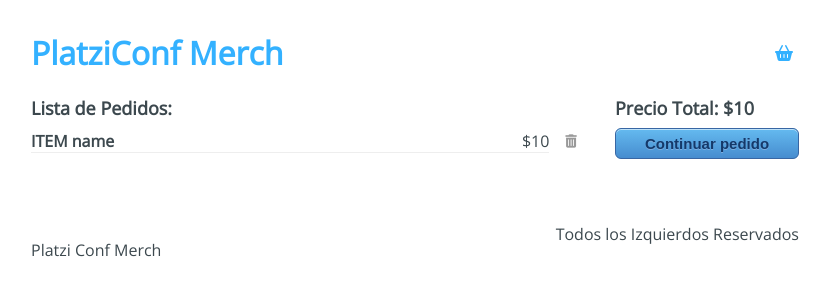
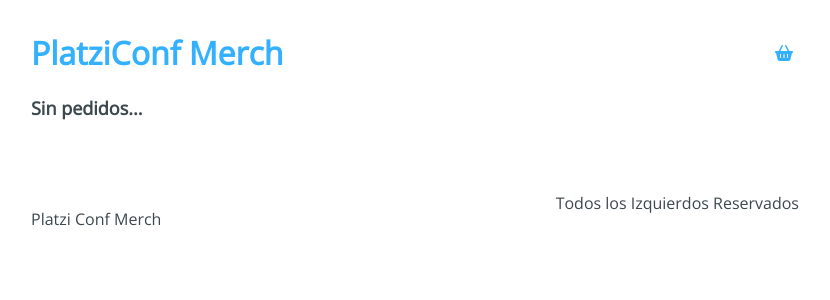
Before and after one commit to darcdev/Platzi-Conf-Merch, a React app: page /checkout in a window 1280 px wide. Shown: the top 300 px of the page, without its empty margins (225-1055 px from the left). Built offline with nearby package versions, Linux system fonts and the light colour scheme.

Commit message:
agregando al carrito productos con precio

```diff
--- a/src/components/Header.jsx
+++ b/src/components/Header.jsx
@@ -1,8 +1,12 @@
-import React from 'react';
+import React, { useContext } from 'react';
 import { Link } from 'react-router-dom';
 import '../styles/components/Header.css';
 
+import AppContext from '../context/AppContext';
+
 const Header = () => {
+  const { state } = useContext(AppContext);
+  const { cart } = state;
   return (
     <div className="Header">
       <h1 className="Header-title">
@@ -12,6 +16,7 @@
         <Link to="/checkout">
           <i className="fas fa-shopping-basket" />
         </Link>
+        {cart.length > 0 && <div className="Header-alert">{cart.length}</div>}
       </div>
     </div>
   );
--- a/src/components/Product.jsx
+++ b/src/components/Product.jsx
@@ -1,6 +1,6 @@
 import React from 'react';
 
-const Product = ({ product }) => {
+const Product = ({ product, handleAddToCart }) => {
   return (
     <div className="Products-item">
       <img src={product.image} alt={product.title} />
@@ -10,7 +10,9 @@
         </h2>
         <p>{product.description}</p>
       </div>
-      <button type="button">Comprar</button>
+      <button type="button" onClick={() => handleAddToCart(product)}>
+        Comprar
+      </button>
     </div>
   );
 };
--- a/src/components/Products.jsx
+++ b/src/components/Products.jsx
@@ -1,13 +1,25 @@
-import React from 'react';
+import React, { useContext } from 'react';
 import Product from './Product';
 import '../styles/components/Products.css';
 
-const Products = ({ products }) => {
+import AppContext from '../context/AppContext';
+
+const Products = () => {
+  const { state, addToCart } = useContext(AppContext);
+  const { products } = state;
+
+  const handleAddToCart = (product) => {
+    addToCart(product);
+  };
   return (
     <div className="Products">
       <div className="Products-items">
         {products.map((product) => (
-          <Product key={product.id} product={product} />
+          <Product
+            key={product.id}
+            product={product}
+            handleAddToCart={handleAddToCart}
+          />
         ))}
       </div>
     </div>
--- a/src/containers/Checkout.jsx
+++ b/src/containers/Checkout.jsx
@@ -1,28 +1,48 @@
-import React from 'react';
+import React, { useContext } from 'react';
 import { Link } from 'react-router-dom';
 import '../styles/components/Checkout.css';
+import AppContext from '../context/AppContext';
 
 const Checkout = () => {
+  const { state, removeFromCart } = useContext(AppContext);
+  const { cart } = state;
+
+  const handleRemove = (product) => {
+    removeFromCart(product);
+  };
+
+  const handleSumTotal = () => {
+    const reducer = (accumulator, currentValue) =>
+      accumulator + currentValue.price;
+    const sum = cart.reduce(reducer, 0);
+
+    return sum;
+  };
+
   return (
     <div className="Checkout">
       <div className="Checkout-content">
-        <h3>Lista de Pedidos:</h3>
-        <div className="Checkout-item">
+        {cart.length > 0 ? <h3>Lista de Pedidos</h3> : <h3>Sin pedidos...</h3>}
+        {cart.map((item) => (
+          <div className="Checkout-item" key={item.title}>
             <div className="Checkout-element">
-            <h4>ITEM name</h4>
-            <span>$10</span>
+              <h4>{item.title}</h4>
+              <span>${item.price}</span>
             </div>
-          <button type="button">
+            <button type="button" onClick={() => handleRemove(product)}>
               <i className="fas fa-trash-alt" />
             </button>
           </div>
+        ))}
       </div>
+      {cart.length > 0 && (
         <div className="Checkout-sidebar">
-        <h3>Precio Total: $10</h3>
+          <h3>Precio Total: ${handleSumTotal()}</h3>
           <Link to="/checkout/information">
             <button type="button">Continuar pedido</button>
           </Link>
         </div>
+      )}
     </div>
   );
 };
--- a/src/containers/Home.jsx
+++ b/src/containers/Home.jsx
@@ -3,7 +3,7 @@
 import initialState from '../initialState';
 
 const Home = () => {
-  return <Products products={initialState.products} />;
+  return <Products />;
 };
 
 export default Home;
--- a/src/containers/Information.jsx
+++ b/src/containers/Information.jsx
@@ -1,7 +1,14 @@
-import React from 'react';
+import React, { useRef, useContext } from 'react';
 import '../styles/components/Information.css';
 
+import AppContext from '../context/AppContext';
+import { Link } from 'react-router-dom';
+
 const Information = () => {
+  const { state, addToBuyer } = useContext(AppContext);
+  const form = useRef(null);
+
+  const { cart } = state;
   return (
     <div className="Information">
       <div className="Information-content">
@@ -9,7 +16,7 @@
           <h2>Informacion de contacto:</h2>
         </div>
         <div className="Information-form">
-          <form action="">
+          <form ref={form}>
             <input type="text" placeholder="Nombre completo" name="name" />
             <input type="text" placeholder="Correo Electronico" name="email" />
             <input type="text" placeholder="Direccion" name="address" />
@@ -22,20 +29,24 @@
           </form>
         </div>
         <div className="Information-buttons">
-          <div className="Information-back">Regresar</div>
+          <div className="Information-back">
+            <Link to="/checkout">Regresar</Link>
+          </div>
           <div className="Information-next">
-            <Link to="/checkout/payment">pagar</Link>
+            <Link to="/checkout/payment">Pagar</Link>
           </div>
         </div>
       </div>
       <div className="Information-sidebar">
         <h3>Pedido:</h3>
-        <div className="Information-item">
-          <div className="Information-element">
-            <h4>ITEM Name</h4>
-            <span>$10</span>
+        {cart.map((item) => (
+          <div key={item.title} className="Information-item">
+            <div className="Information-element">
+              <h4>{item.title}</h4>
+              <span>{item.price}</span>
+            </div>
           </div>
-        </div>
+        ))}
       </div>
     </div>
   );
```
Lines whose indentation alone changed are shown as unchanged.
